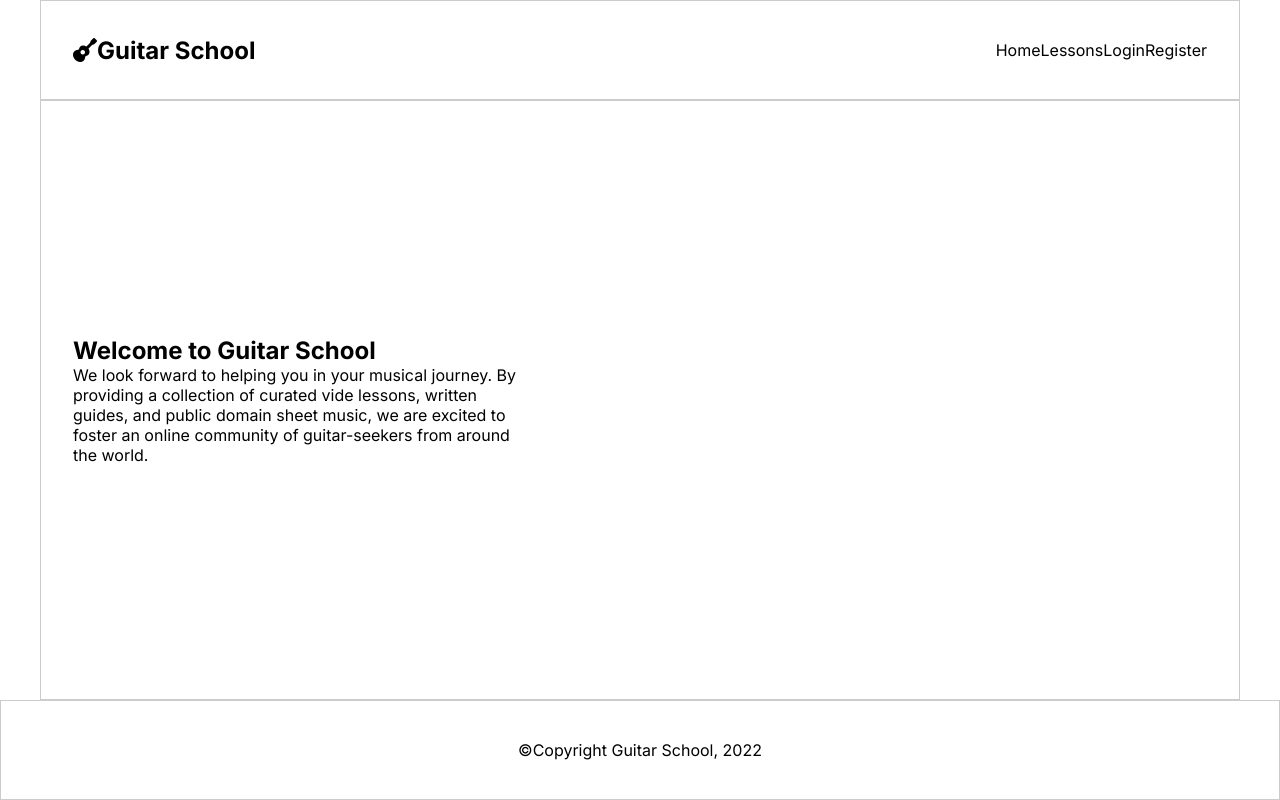
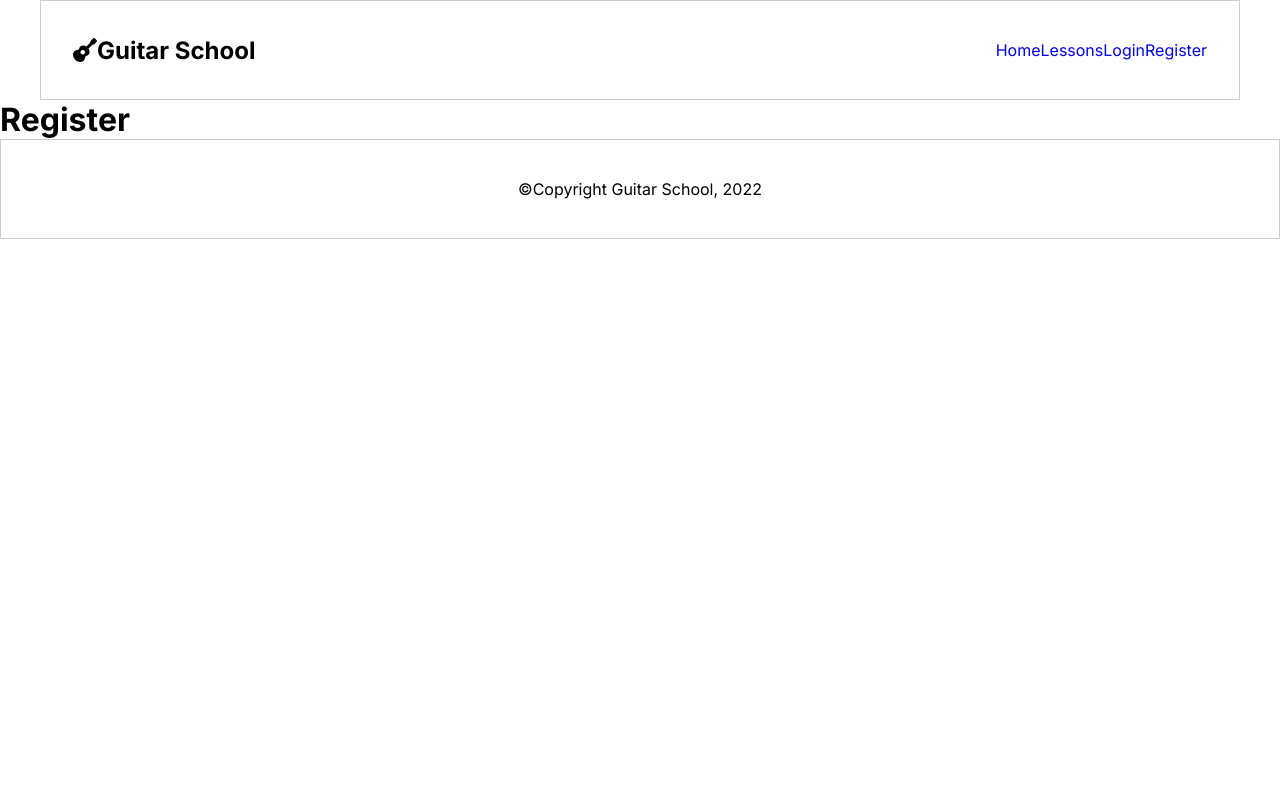
Before and after one commit to alto4/GuitarSchool, a React (Create React App) app in the folder client/: page /register in a window 1280 px wide. Built offline with nearby package versions, Linux system fonts and the light colour scheme; the HTML template or start-up script is replaced by a standard one.

Commit message:
Basic routing structure added.

```diff
--- a/client/src/App.js
+++ b/client/src/App.js
@@ -1,16 +1,27 @@
 import { Fragment } from 'react';
 import './App.css';
+import { BrowserRouter as Router, Route, Routes } from 'react-router-dom';
 import Footer from './components/Footer';
 import Landing from './components/layout/Landing';
 import Navbar from './components/layout/Navbar';
+import Login from './components/auth/Login';
+import Register from './components/auth/Register';
+import Lessons from './components/lessons/Lessons';
 
 function App() {
   return (
-    <Fragment>
-      <Navbar />
-      <Landing />
-      <Footer />
-    </Fragment>
+    <Router>
+      <Fragment>
+        <Navbar />
+        <Routes>
+          <Route path='/' element={<Landing />} />
+          <Route path='/lessons' element={<Lessons />} />
+          <Route path='/login' element={<Login />} />
+          <Route path='/register' element={<Register />} />s
+        </Routes>
+        <Footer />
+      </Fragment>
+    </Router>
   );
 }
 
--- /dev/null
+++ b/client/src/components/auth/Login.js
@@ -0,0 +1,11 @@
+import React from 'react';
+
+const Login = () => {
+  return (
+    <div>
+      <h1>Login</h1>
+    </div>
+  );
+};
+
+export default Login;
--- /dev/null
+++ b/client/src/components/auth/Register.js
@@ -0,0 +1,11 @@
+import React from 'react';
+
+const Register = () => {
+  return (
+    <div>
+      <h1>Register</h1>
+    </div>
+  );
+};
+
+export default Register;
--- a/client/src/components/layout/Landing.js
+++ b/client/src/components/layout/Landing.js
@@ -1,4 +1,5 @@
 import React from 'react';
+import { Link } from 'react-router-dom';
 
 const Landing = () => {
   return (
@@ -10,6 +11,8 @@ const Landing = () => {
           written guides, and public domain sheet music, we are excited to foster an online community of guitar-seekers
           from around the world.
         </p>
+        <Link to='register'>Join Now</Link>
+        <Link to='login'>Sign In</Link>
       </div>
     </section>
   );
--- a/client/src/components/layout/Navbar.js
+++ b/client/src/components/layout/Navbar.js
@@ -1,4 +1,5 @@
 import React from 'react';
+import { Link } from 'react-router-dom';
 
 const Navbar = () => {
   return (
@@ -8,10 +9,10 @@ const Navbar = () => {
       </h1>
       <ul className='nav-links'>
         <li>
-          <a to='/home'>Home</a>
-          <a to='/lessons'>Lessons</a>
-          <a to='/login'>Login</a>
-          <a to='/register'>Register</a>
+          <Link to='/'>Home</Link>
+          <Link to='/lessons'>Lessons</Link>
+          <Link to='/login'>Login</Link>
+          <Link to='/register'>Register</Link>
         </li>
       </ul>
     </nav>
--- /dev/null
+++ b/client/src/components/lessons/Lessons.js
@@ -0,0 +1,11 @@
+import React from 'react';
+
+const Lessons = () => {
+  return (
+    <div>
+      <h1>Lessons Homepage</h1>
+    </div>
+  );
+};
+
+export default Lessons;
```
